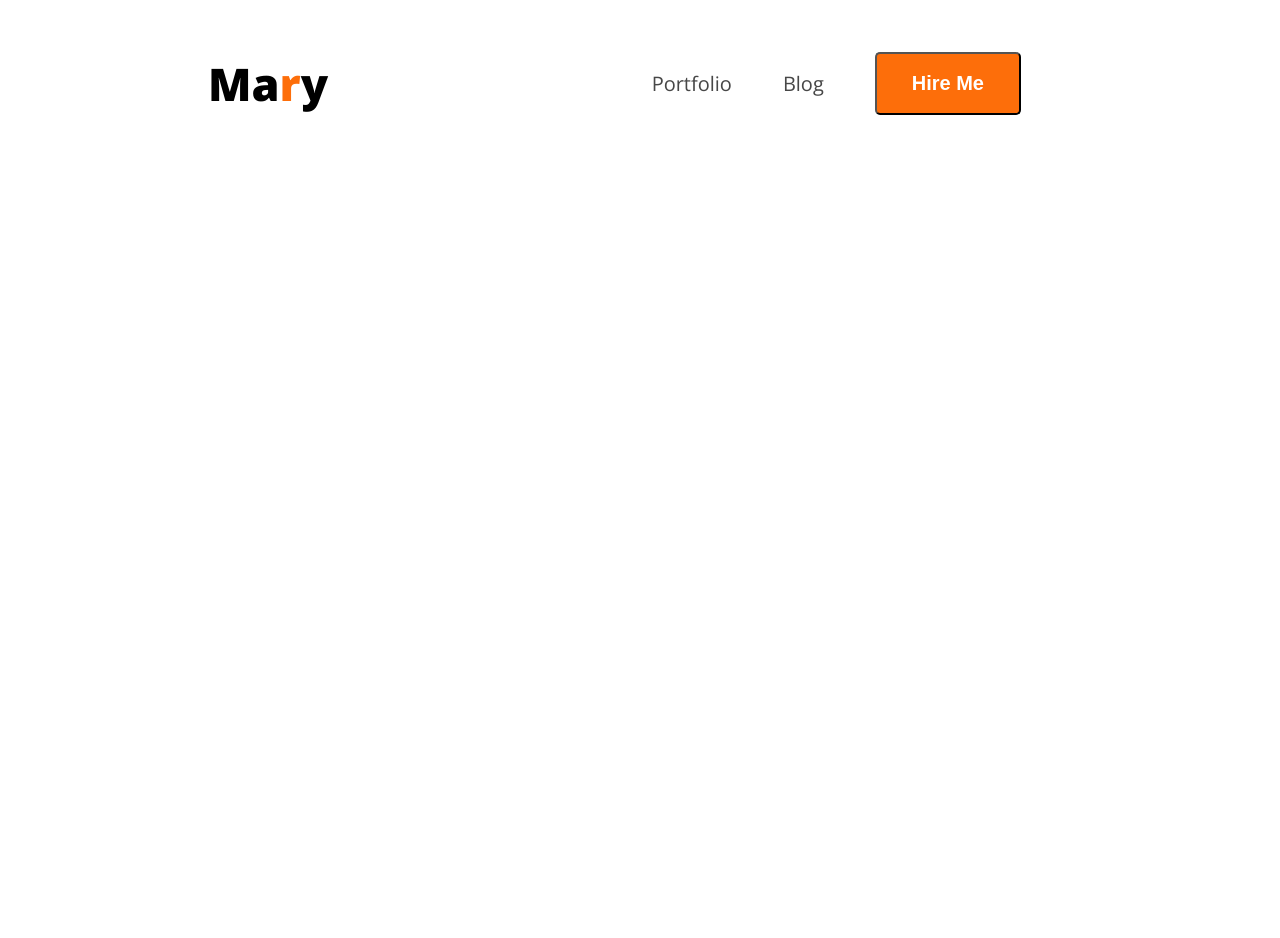
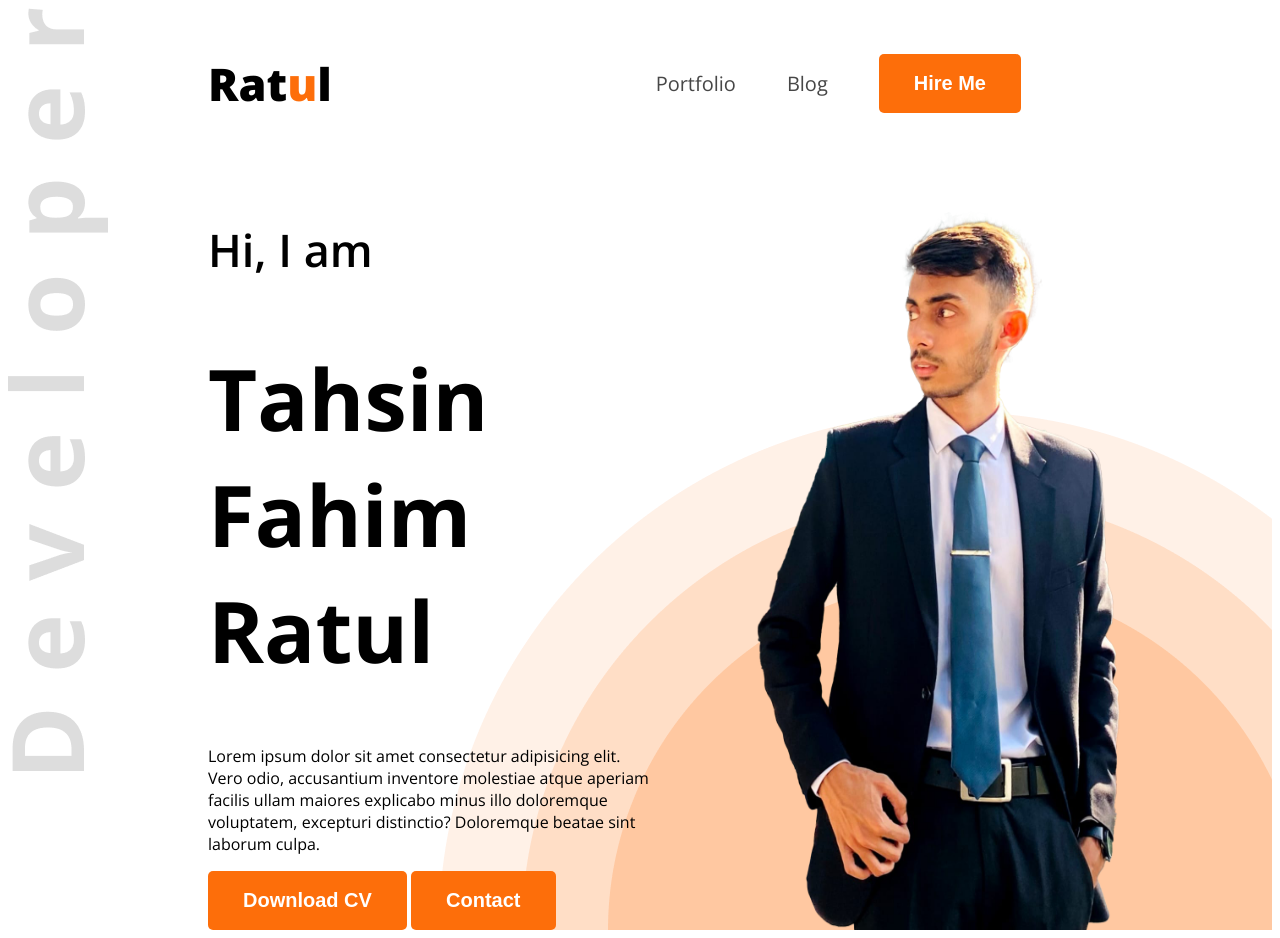
Before and after one commit to tahsinratul/web-developer-portfolio, a plain HTML site: page index.html in a window 1280 px wide. Before the commit the page ends 800 px from the top, so only its background shows below. Drawn offline with nearby package versions, Linux system fonts and the light colour scheme.

Commit message:
third commit

```diff
--- a/index.html
+++ b/index.html
@@ -10,15 +10,28 @@
     <link rel="stylesheet" href="styles/portfolio.css">
 </head>
 <body class="open-sans-normal">
-    <header>
+    <header class="header">
         <nav>
-            <h3 class="nav-title">Ma<span class="text-primary">r</span>y</h3>
+            <h3 class="nav-title">Rat<span class="text-primary">u</span>l</h3>
             <ul>
                 <li><a class= "dark-2" href="">Portfolio</a></li>
                 <li><a class="dark-2" href="">Blog</a></li>
                 <li><a href=""><button class="btn-primary">Hire Me</button></a></li>
             </ul>
         </nav>
+        <div class="banner">
+            <div class="banner-content">
+                <h4 class="banner-intro">Hi, I am</h4>
+                <h1 class="banner-title">Tahsin Fahim Ratul</h1>
+                <p class="banner-description">
+                    Lorem ipsum dolor sit amet consectetur adipisicing elit. Vero odio, accusantium inventore molestiae atque aperiam facilis ullam maiores explicabo minus illo doloremque voluptatem, excepturi distinctio? Doloremque beatae sint laborum culpa.
+                </p>
+                <button class="btn-primary">Download CV</button>
+                <button class="btn-primary">Contact</button>
+
+            </div>
+            <img class="banner-pp" src="images/solid bg.png" alt="">
+        </div>
 
     </header>
     <main>
--- a/styles/portfolio.css
+++ b/styles/portfolio.css
@@ -35,11 +35,38 @@ nav a {
     background-color: #fd6e0a;
     font-weight: bold;
     font-size: 20px;
+    border: none;
     color: white;
     padding: 18px 35px;
     border-radius: 5px;
+}
+.header{
+    background-image: url(../images/developer.png), url(../images/header_bg.png);
+    background-repeat: no-repeat;
+    background-position: top left, bottom right;
 }
 nav ul {
     display: flex;
     align-items: center;
 }
+.banner{
+    display: flex;
+    justify-content: space-between;
+    margin: 0 35px 0 200px;
+}
+.banner-content{
+    max-width: 580px;
+}
+
+.banner-intro{
+    font-size: 45px;
+    font-weight: 600;
+}
+
+.banner-title{
+    font-size: 85px;
+    font-weight: bold;
+}
+.banner-pp{
+    width: 580px;
+}
```
Also changed, not shown: images/developer.png (added), images/header_bg.png (added), images/solid bg.png (added).
